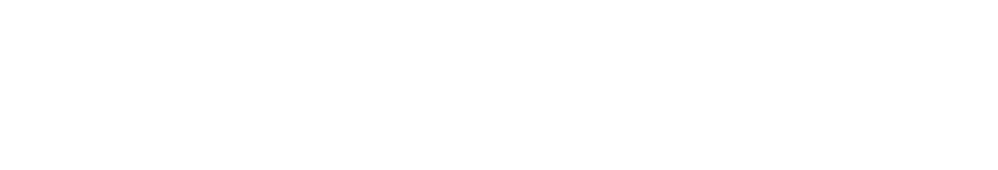
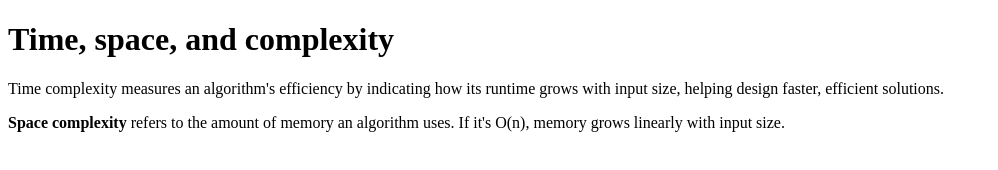
Before and after one commit to acciojob/time-and-space-complexity-Ramkumardehariya, a website: page main.html in a window 1280 px wide. Shown: the whole page, without its empty margins (0-998 px from the left). Drawn offline with Linux system fonts and the light colour scheme.

Commit message:
created a submission

```diff
--- a/main.html
+++ b/main.html
@@ -8,6 +8,9 @@
 
 <body>
 	<!-- the entire body must be written by student -->
+	<h1>Time, space, and complexity</h1>
+	<p>Time complexity measures an algorithm's efficiency by indicating how its runtime grows with input size, helping design faster, efficient solutions.</p>
+	<p> <b>Space complexity </b> refers to the amount of memory an algorithm uses. If it's O(n), memory grows linearly with input size.</p>
     <script type="text/javascript" src="./script.js">
 </script>
 
```
